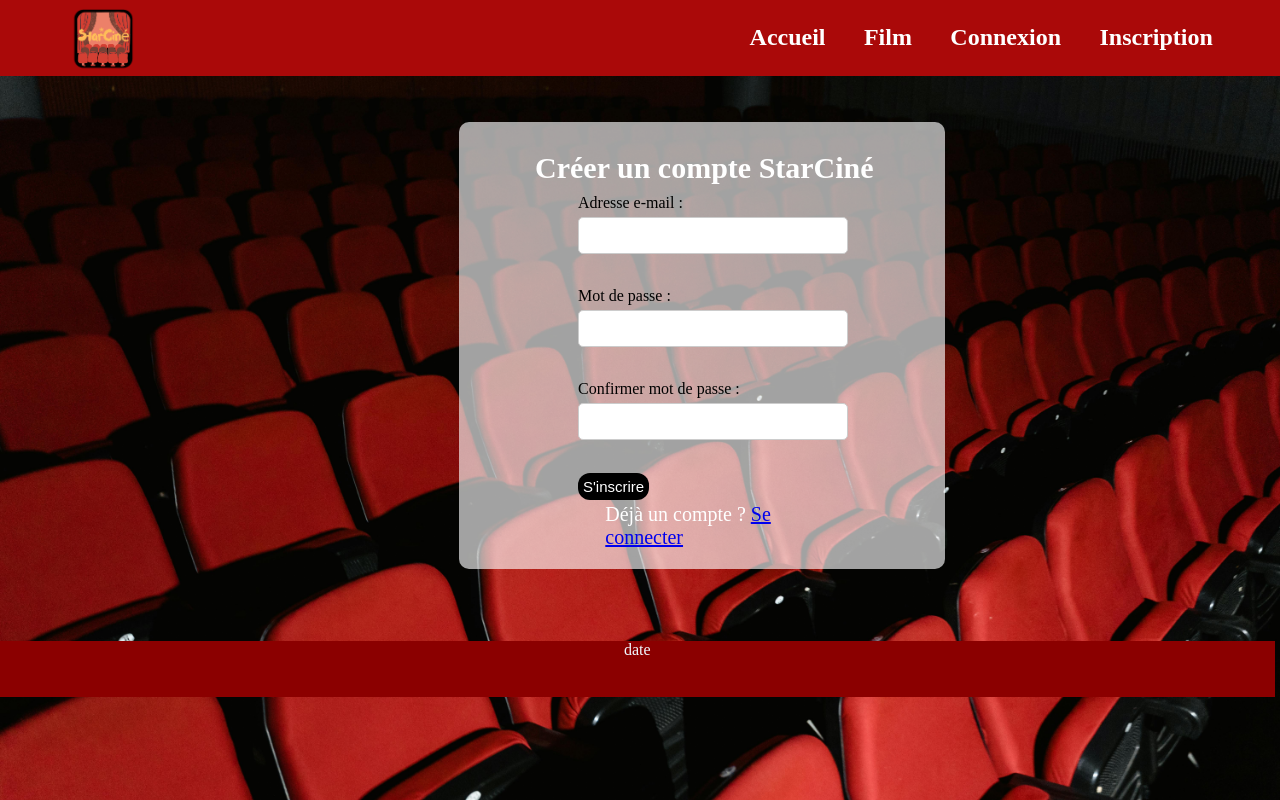
After one commit to Frey101/StarCin-, a PHP site: page /index.php?action=inscription in a window 1280 px wide. The commit adds this page. Run offline with PHP 8.4, Linux system fonts and the light colour scheme; some libraries are stand-ins or nearby versions.

Commit message:
modification du css et création de la page contact

```diff
--- a/index.php
+++ b/index.php
@@ -81,6 +81,25 @@ else if ($action === 'forum_page') {
     require ROOT_DIR . 'views/forum.php';
     require ROOT_DIR . 'views/layout/footer.php';
 }
+
+else if ($action === 'contact_page') {
+    // Ici, vous pourriez instancier un FilmController pour charger les données
+    // require_once ROOT_DIR . 'src/Controller/FilmController.php';
+    // $filmController = new FilmController();
+    // $data = $filmController->getFilms();
+
+    require ROOT_DIR . 'views/layout/header.php';
+    require ROOT_DIR . 'views/contact.php';
+    require ROOT_DIR . 'views/layout/footer.php';
+}
+
+else if ($action === 'inscription') {
+
+    require ROOT_DIR . 'views/layout/header.php';
+    require ROOT_DIR . 'views/inscription.php';
+    require ROOT_DIR . 'views/layout/footer.php';
+}
+
  else if ($action === 'login' || $action === 'logout') {
 
     // Le LoginController est instancié ici
--- /dev/null
+++ b/public/contact.css
@@ -0,0 +1,28 @@
+cont{
+
+}
+
+
+h2{
+    color:white;
+    font-size: 30px;
+    margin: 2% 0% 2% 1%;
+}
+
+section {
+    display: flex;
+    width: 90%;
+    height: 646px;
+    background-color: mediumvioletred;
+    margin: 17% 6% 1% 1%;
+    padding: 1% 5% 0% 5%;
+}
+
+
+button{
+    background-color: #000000;
+    color: white;
+    border-radius: 12px;
+    padding: 5px;
+    text-decoration: none;
+}
--- a/public/pa.css
+++ b/public/pa.css
@@ -1,5 +1,3 @@
-
-
 body {
   background-size: cover;
   background-position: center;
@@ -9,6 +7,7 @@ body {
 
 .index {
   background-image: url('image/cine.jpg');
+  background-size: cover;
 }
 
 
@@ -187,12 +186,12 @@ div#slider figure {
 }
 
 footer{
-   width: 101%;
-   background-color: darkred;
-   color: aliceblue;
-   height: 26px;
-   text-align: center;
-   margin: 10% 0px 0px -8px;
+    width: 105.86%;
+    background-color: darkred;
+    color: aliceblue;
+    height: 56px;
+    text-align: center;
+    margin: 6% 0% -4% -38px;
 }
 
 
--- a/views/connexion.php
+++ b/views/connexion.php
@@ -22,7 +22,7 @@ include 'layout/header.php';;
                 <label for="mdp">Mot de passe :</label><br>
                 <input type="password" id="mdp" name="mdp" required>
             </div>
-            <br>
+
             <button type="submit">Se connecter</button>
         </form>
     </main>
--- /dev/null
+++ b/views/inscription.php
@@ -0,0 +1,32 @@
+
+<main style="padding: 20px;">
+
+    <h2>Créer un compte StarCiné</h2>
+
+    <?php
+    // Affichage des messages d'erreur
+    if (!empty($message_erreur)) {
+        echo '<p style="color: red; border: 1px solid red; padding: 10px;">' . htmlspecialchars($message_erreur) . '</p>';
+    }
+    ?>
+
+    <form action="inscription.php" method="POST">
+        <div>
+            <label for="email">Adresse e-mail :</label><br>
+            <input type="email" id="email" name="email" value="<?= htmlspecialchars($email ?? '') ?>" required>
+        </div>
+        <br>
+        <div>
+            <label for="mdp">Mot de passe :</label><br>
+            <input type="password" id="mdp" name="mdp" required>
+        </div>
+        <br>
+        <div>
+            <label for="mdp_confirm">Confirmer mot de passe :</label><br>
+            <input type="password" id="mdp_confirm" name="mdp_confirm" required>
+        </div>
+        <br>
+        <button type="submit">S'inscrire</button>
+        <p>Déjà un compte ? <a href="../../views/connexion.php">Se connecter</a></p>
+    </form>
+</main>
--- a/views/layout/header.php
+++ b/views/layout/header.php
@@ -12,6 +12,7 @@ $is_admin = $is_logged_in && ($_SESSION['user_role'] ?? 'user') === 'admin';
     <link rel="stylesheet" href="<?php echo ROOT_PATH; ?>public/vote.css" />
     <link rel="stylesheet" href="<?php echo ROOT_PATH; ?>public/resultat.css" />
     <link rel="stylesheet" href="<?php echo ROOT_PATH; ?>public/forum.css" />
+    <link rel="stylesheet" href="<?php echo ROOT_PATH; ?>public/contact.css" />
 
     <meta name="viewport" content="width=device-width, initial-scale=1.0" />
 
@@ -34,6 +35,7 @@ $is_admin = $is_logged_in && ($_SESSION['user_role'] ?? 'user') === 'admin';
                 <li><a href="<?php echo ROOT_PATH; ?>index.php?action=vote_page">Vote</a></li>
                 <li><a href="<?php echo ROOT_PATH; ?>index.php?action=resultat_page">Resultat</a></li>
                 <li><a href="<?php echo ROOT_PATH; ?>index.php?action=forum_page">Forum</a></li>
+                <li><a href="<?php echo ROOT_PATH; ?>index.php?action=contact_page">Contact</a></li>
 
                 <?php if ($is_admin): ?>
                     <li style="font-weight: bold;"><a href="<?php echo ROOT_PATH; ?>index.php?action=admin_dashboard">ADMIN</a></li>
@@ -41,9 +43,7 @@ $is_admin = $is_logged_in && ($_SESSION['user_role'] ?? 'user') === 'admin';
 
                 <li><a href="<?php echo ROOT_PATH; ?>index.php?action=logout">Déconnexion</a></li>
 
-                <?php if (isset($_SESSION['email'])): ?>
-                    <li><span style="color: white; padding: 0 10px;">Bonjour, <?= htmlspecialchars($_SESSION['email']) ?></span></li>
-                <?php endif; ?>
+
 
             <?php else: ?>
 
```
Also changed, not shown: src/Entity/inscription.php (deleted, +0 -113 lines), views/contact.php (added, +25 -0 lines).
